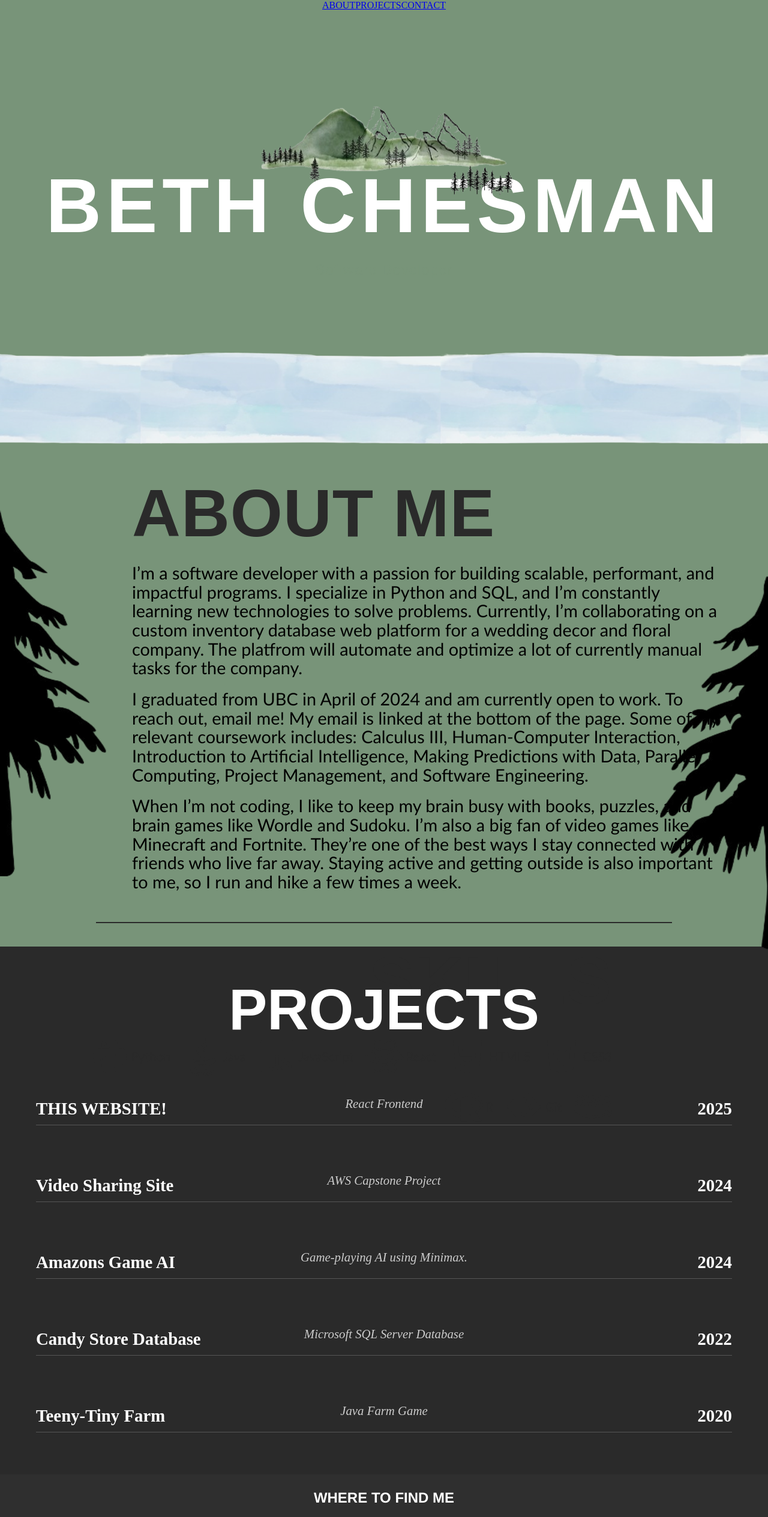
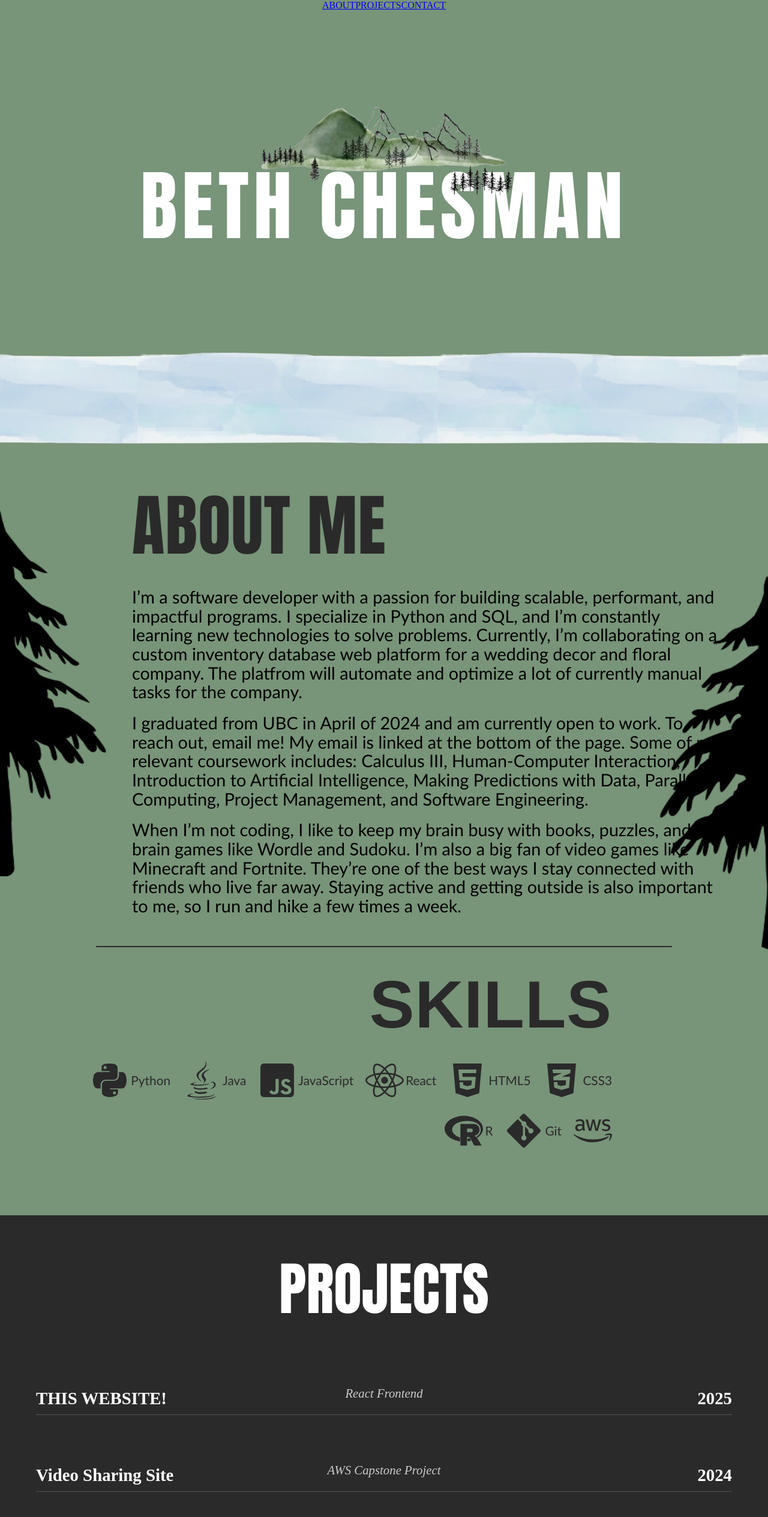
Before and after one commit to bethchesman/portfolio, a React (Vite) app: page / in a window 1280 px wide. Shown: the top 2529 px of the page at 60% size. Built offline with nearby package versions, Linux system fonts and the light colour scheme; the HTML template or start-up script is replaced by a standard one.

Commit message:
Update padding

```diff
--- a/src/pages/About.css
+++ b/src/pages/About.css
@@ -16,7 +16,7 @@ body, html {
     padding: 40px;
     margin: 0 auto;
     background-color: #789479;
-    height: 95vh;
+    min-height: 95vh;
   }
 
   .about-me {
@@ -34,7 +34,7 @@ body, html {
 
   .about-me h2 {
     font-size: 7rem;
-    font-family:fantasy;
+    font-family:Impact, fantasy;
     font-weight: bolder;
     letter-spacing: 1px;
     margin-bottom: 10px;
--- a/src/pages/Home.css
+++ b/src/pages/Home.css
@@ -33,7 +33,7 @@ body, html {
   font-size: 8rem;
   font-weight: bold;
   margin: 0;
-  font-family:fantasy;
+  font-family:Impact, fantasy;
   letter-spacing: 8px;
 }
 
--- a/src/pages/Projects.css
+++ b/src/pages/Projects.css
@@ -2,14 +2,13 @@
   background-color: #2a2a2a;
   color: white;
   padding: 40px 60px;
-  min-height: 100vh;
-  max-height: 100vh;
+  min-height: 95vh;
   text-align: left;
 }
 
 .projects h2 {
   font-size: 6rem;
-  font-family: fantasy;
+  font-family: Impact, fantasy;
   font-weight: bolder;
   text-align: center;
   margin-bottom: 70px;
```
